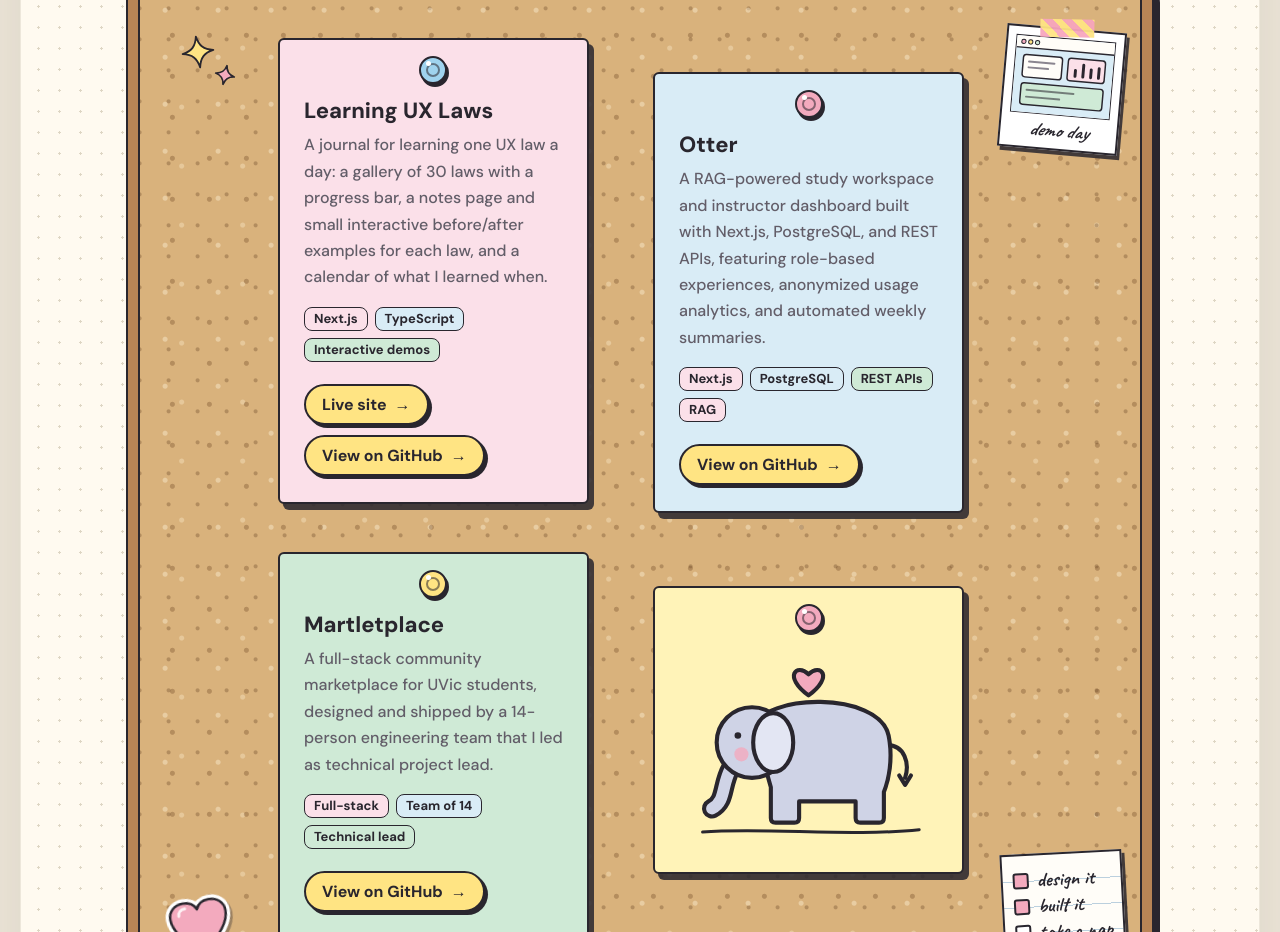
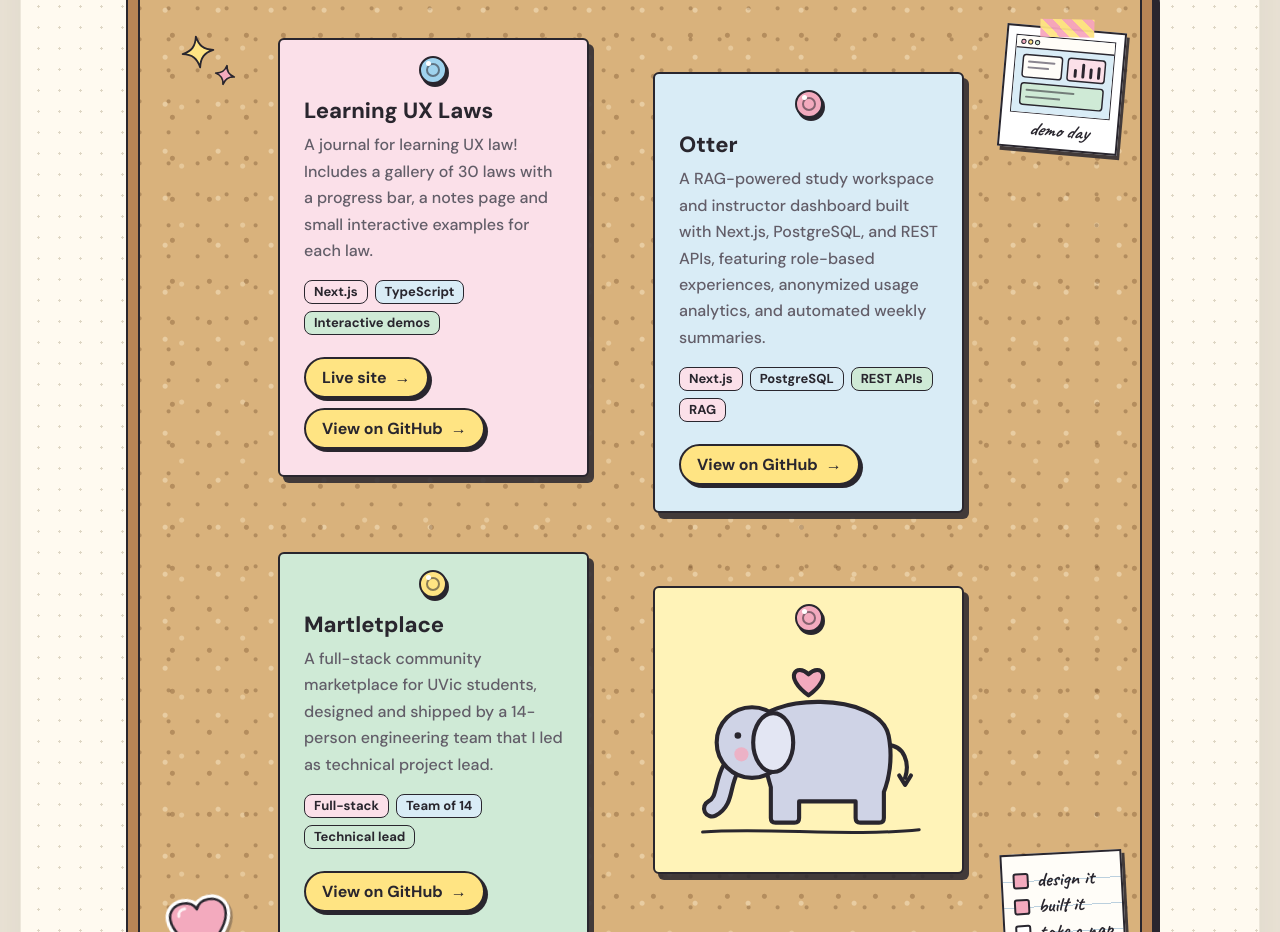
Before and after one commit to sejal-agarwal/sejal-notebook-portfolio, a Next.js app: page / in a window 1280 px wide. Shown: the part 4060-4992 px from the top of the page. Built offline with nearby package versions, Linux system fonts and the light colour scheme.

Commit message:
update UX Laws project details

```diff
--- a/src/data/projects.ts
+++ b/src/data/projects.ts
@@ -13,7 +13,7 @@ export const projects: Project[] = [
   {
     title: "Learning UX Laws",
     description:
-      "A journal for learning one UX law a day: a gallery of 30 laws with a progress bar, a notes page and small interactive before/after examples for each law, and a calendar of what I learned when.",
+      "A journal for learning UX law! Includes a gallery of 30 laws with a progress bar, a notes page and small interactive examples for each law.",
     href: "https://github.com/sejal-agarwal/ux-laws",
     liveHref: "https://sejalagarwal.ca/ux-laws",
     color: "pink",
```
